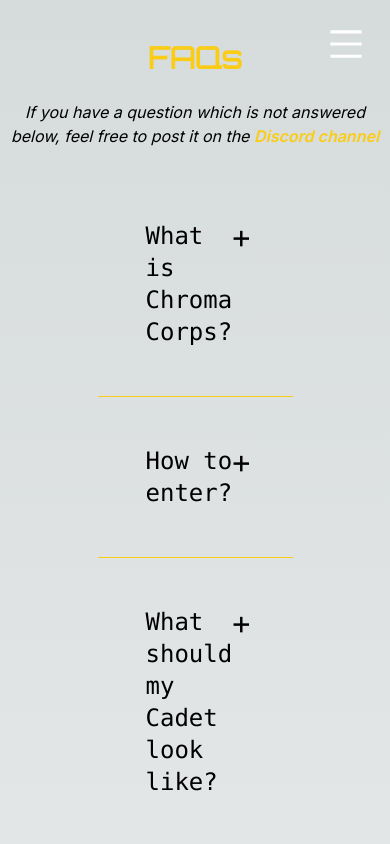
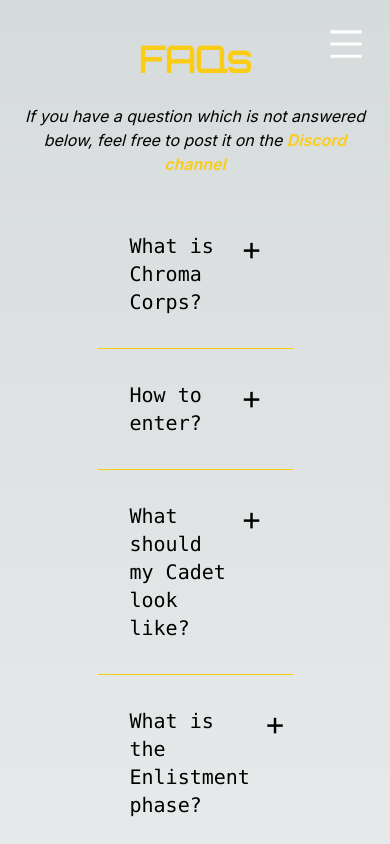
Before and after one commit to p4nthera115/chroma-corps-2.0, a Next.js app: page /faqs in a window 390 px wide. Shown: the top 844 px of the page. Built offline with nearby package versions, Linux system fonts and the light colour scheme.

Commit message:
improved responsiveness of FAQ page;

```diff
--- a/app/components/Accordion/Accordion.tsx
+++ b/app/components/Accordion/Accordion.tsx
@@ -5,12 +5,12 @@
 
   return (
     <div
-      className="border-b-yellow-400 border-b p-12 hover:bg-neutral-800/80 hover:cursor-pointer"
+      className="border-b-yellow-400 border-b md:p-12 p-8 hover:bg-neutral-800/80 hover:cursor-pointer"
       onClick={() => setIsActive(!isActive)}
     >
       <div className="flex flex-row justify-between hover:opacity-70 ">
-        <div className="text-2xl">{title}</div>
-        <div className="text-3xl">{isActive ? "-" : "+"}</div>
+        <div className="md:text-2xl sm:text-xl text-xl">{title}</div>
+        <div className="text-3xl pl-4">{isActive ? "-" : "+"}</div>
       </div>
       {isActive && <div className="py-4">{content}</div>}
     </div>
--- a/app/faqs/AboutClient.tsx
+++ b/app/faqs/AboutClient.tsx
@@ -60,10 +60,10 @@
     flex-col
   "
     >
-      <h1 className="font-cyber font-extrabold text-center text-yellow-400 lg:text-5xl md:text-4xl text-3xl mb-4">
+      <h1 className="font-cyber font-extrabold text-center text-yellow-400 lg:text-6xl md:text-5xl text-4xl mb-4">
         FAQs
       </h1>
-      <h3 className="text-center text-md py-2 italic">
+      <h3 className="text-center text-md py-2 italic sm:px-4 md:px-0 px-4">
         If you have a question which is not answered below, feel free to post it
         on the{" "}
         <a
@@ -74,7 +74,7 @@
         </a>
       </h3>
       <a id="faq_section">
-        <div className="flex flex-col align-middle justify-center font-mono w-[50vw] mx-auto">
+        <div className="flex flex-col align-middle justify-center font-mono w-[50%] mx-auto">
           <div className="flex flex-col my-4">
             {accordionData.map(({ title, content }) => (
               <Accordion title={title} content={content} key={title} />
```
